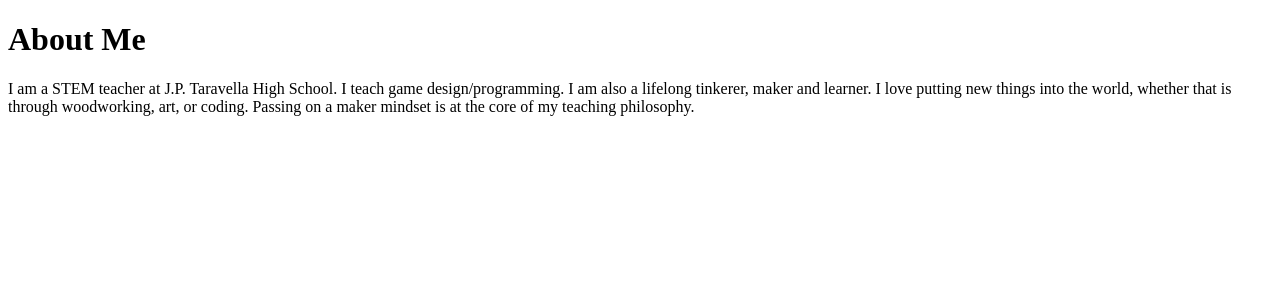
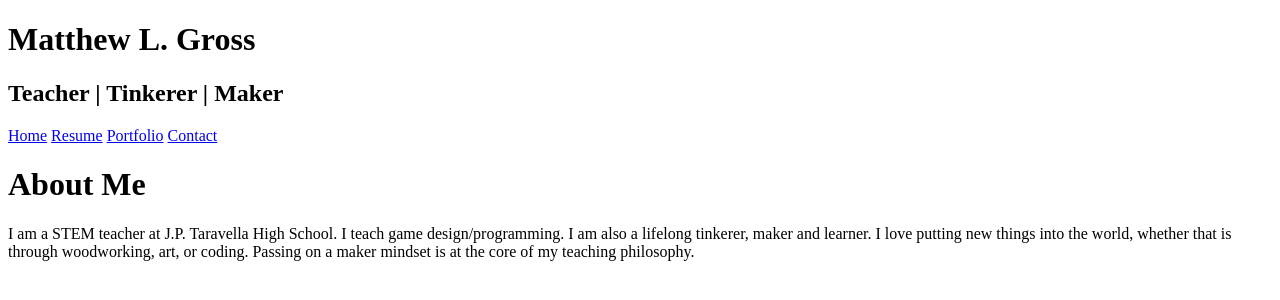
Before and after one commit to JPT-Gross/resume4, a plain HTML site: page index.html in a window 1280 px wide. Drawn offline with Linux system fonts and the light colour scheme.

Commit message:
Added pages and header

```diff
--- a/index.html
+++ b/index.html
@@ -1,9 +1,24 @@
 <!DOCTYPE html>
 <html lang="en">
     <head>
+        <meta name="viewport" content="width=device-width, initial-scale=1.0" />
         <title>Home</title>
     </head>
     <body>
+        <!-- Header -->
+        <header>
+            <h1>Matthew L. Gross</h1>
+            <h2>Teacher | Tinkerer | Maker</h2>
+        </header>
+
+        <!-- NavBar -->
+        <nav>
+            <a href="index.html">Home</a>
+            <a href="resume.html">Resume</a>
+            <a href="portfolio.html">Portfolio</a>
+            <a href="contact.html">Contact</a>
+        </nav>
+
         <h1>About Me</h1>
         <p>
             I am a STEM teacher at J.P. Taravella High School. I teach game
```
Also changed, not shown: contact.html (added), portfolio.html (added), resume.html (added).
